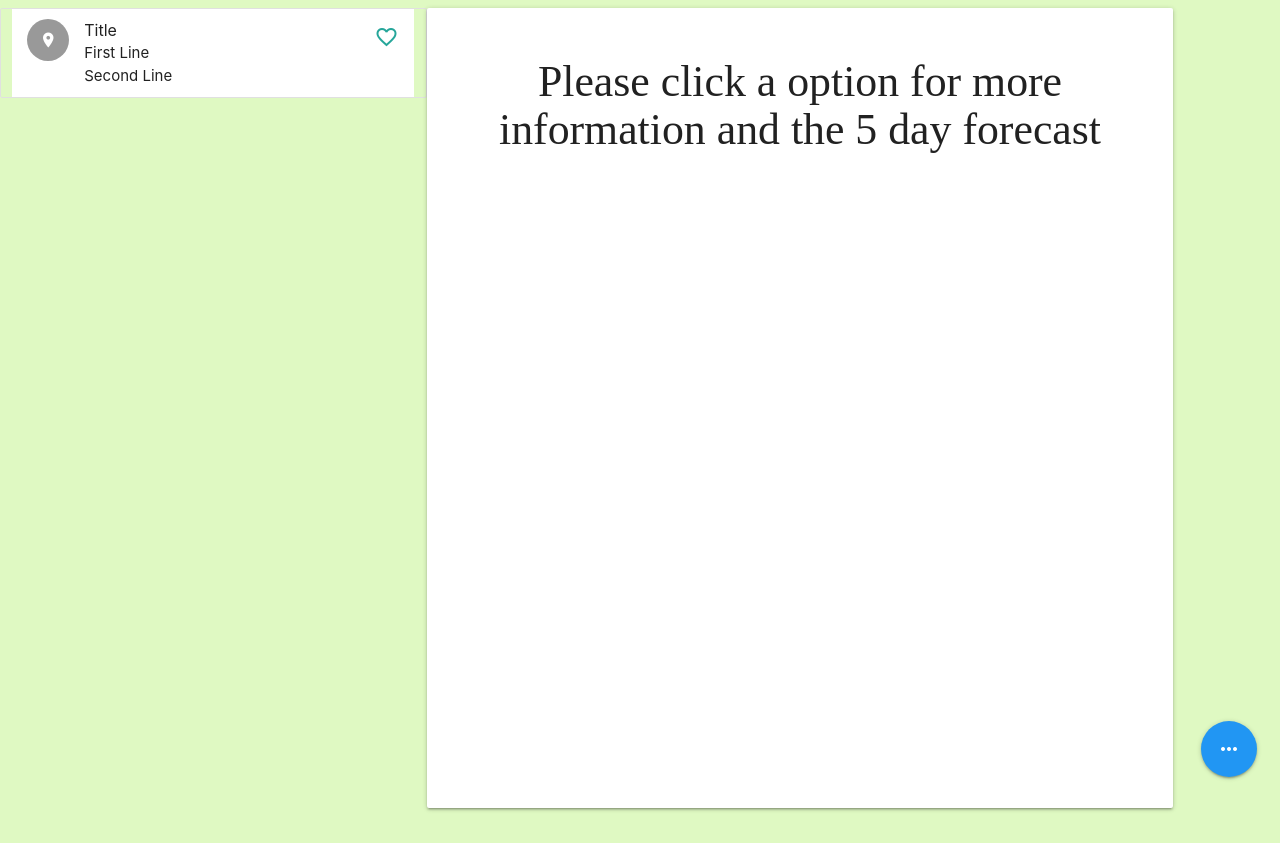
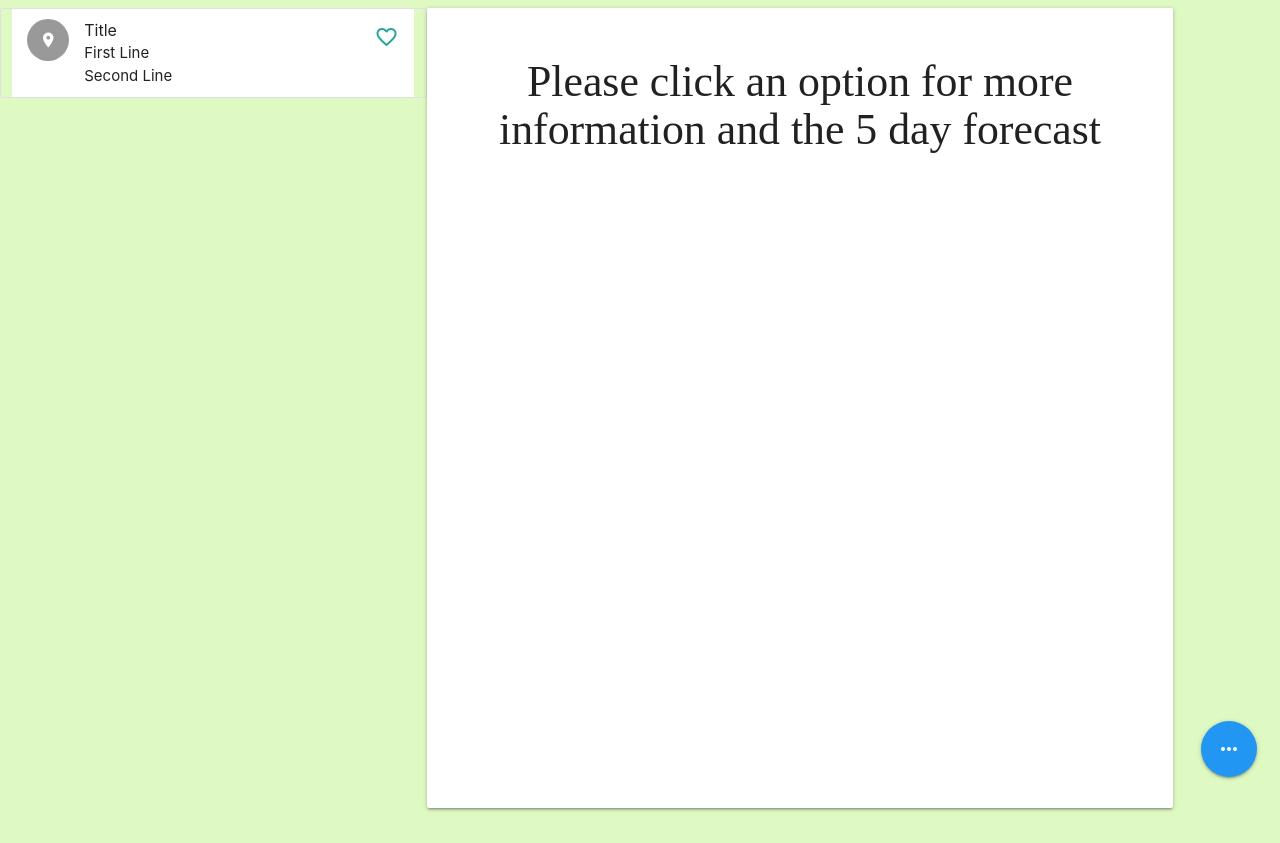
Before and after one commit to bsaglimb/BreweryFinder, a plain HTML site: page results.html in a window 1280 px wide. Drawn offline with nearby package versions, Linux system fonts and the light colour scheme; no server answers.

Commit message:
added a missing letter

```diff
--- a/results.html
+++ b/results.html
@@ -40,7 +40,7 @@
       </li>
     </ul>
     <div class="card col s7" style="min-height: 100vh;">
-      <h3 class="breweryTitle" id="breweryTitle">Please click a option for more information and the 5 day forecast</h3>
+      <h3 class="breweryTitle" id="breweryTitle">Please click an option for more information and the 5 day forecast</h3>
       <div id="breweryContent"></div>
       <div>
         <h3 class="fiveDay" style="padding: 5px"></h3>
```
